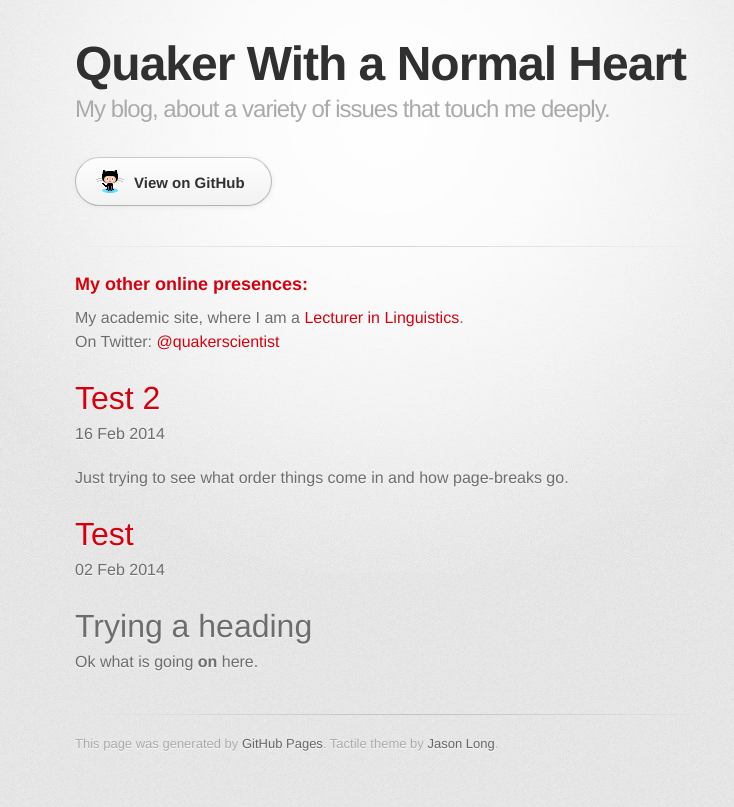
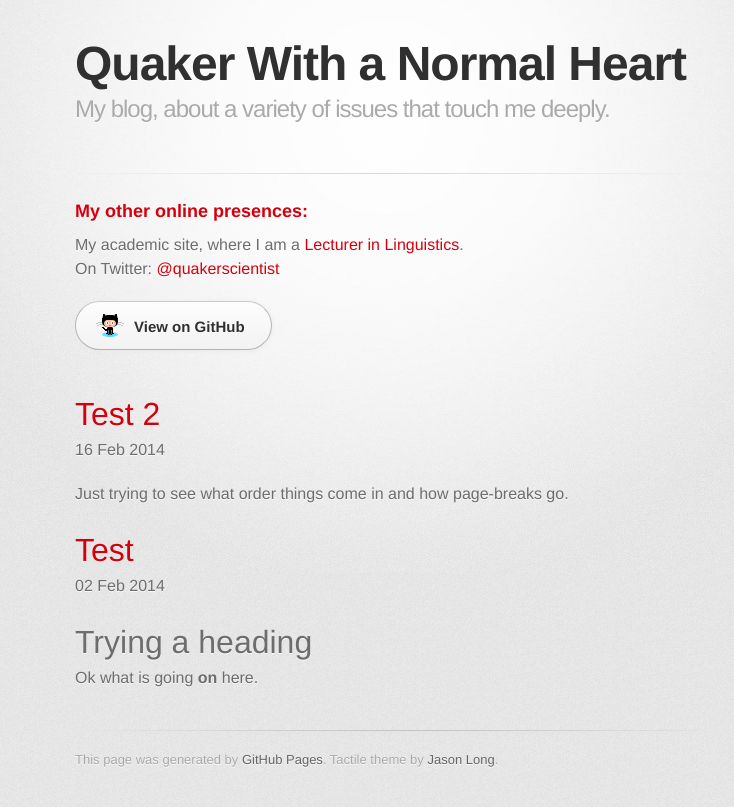
Before and after one commit to joelcw/joelcw.github.io, a Jekyll site: the page built from index.html, in a window 1280 px wide. Shown: the top 807 px of the page, without its empty margins (255-989 px from the left). Built offline with Jekyll 4.4.1, drawn with Linux system fonts in a browser that asks for light colours; some web fonts are replaced.

Commit message:
moved github link

```diff
--- a/index.html
+++ b/index.html
@@ -26,9 +26,7 @@
           <h2>My blog, about a variety of issues that touch me deeply.</h2>
         </header>
 
-        <section id="downloads" class="clearfix">
-          <a href="https://github.com/joelcw" id="view-on-github" class="button"><span>View on GitHub</span></a>
-        </section>
+
 
         <hr>
 
@@ -40,6 +38,10 @@
 <a href="http://www.staff.ncl.ac.uk/joel.wallenberg/index.html">Lecturer in Linguistics</a>.<br>
 On Twitter:
 <a href="https://twitter.com/quakerscientist">@quakerscientist</a></p>
+        </section>
+
+        <section id="downloads" class="clearfix">
+          <a href="https://github.com/joelcw" id="view-on-github" class="button"><span>View on GitHub</span></a>
         </section>
 
 <div class="container">
```
